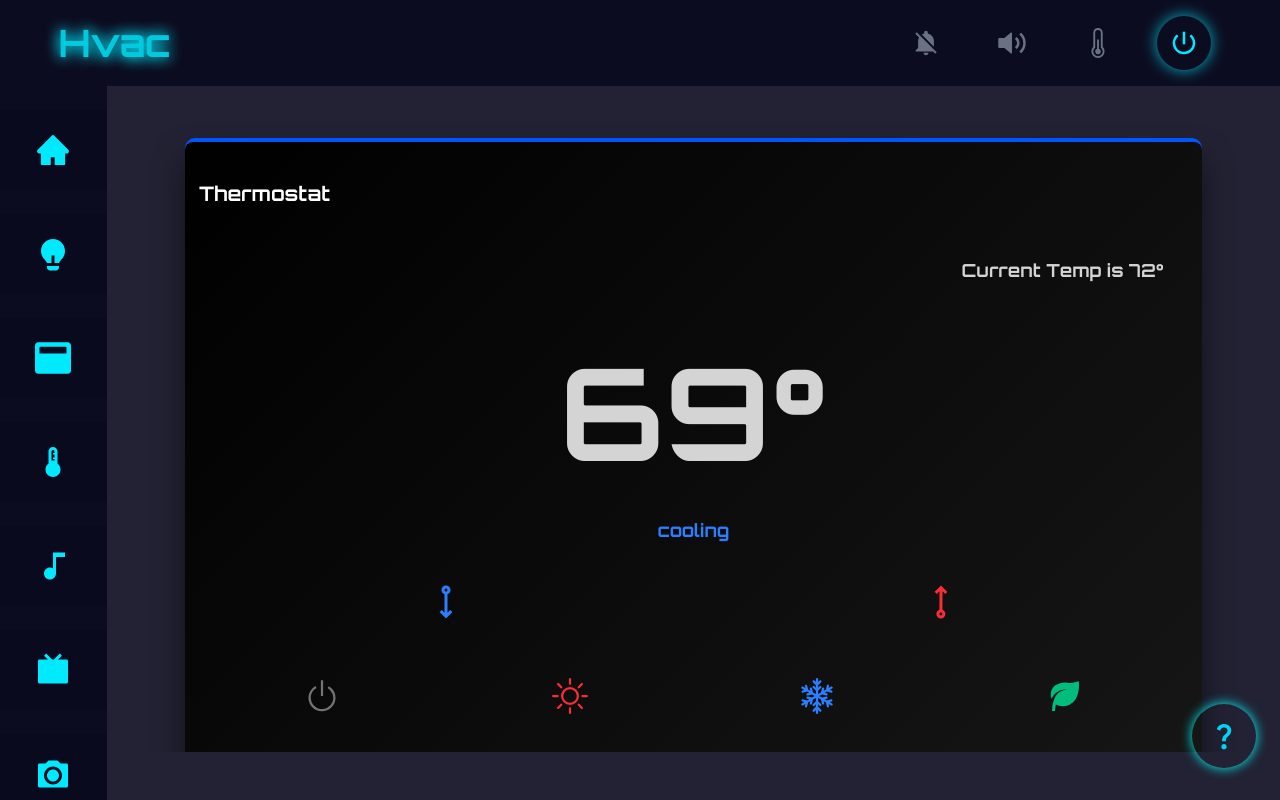
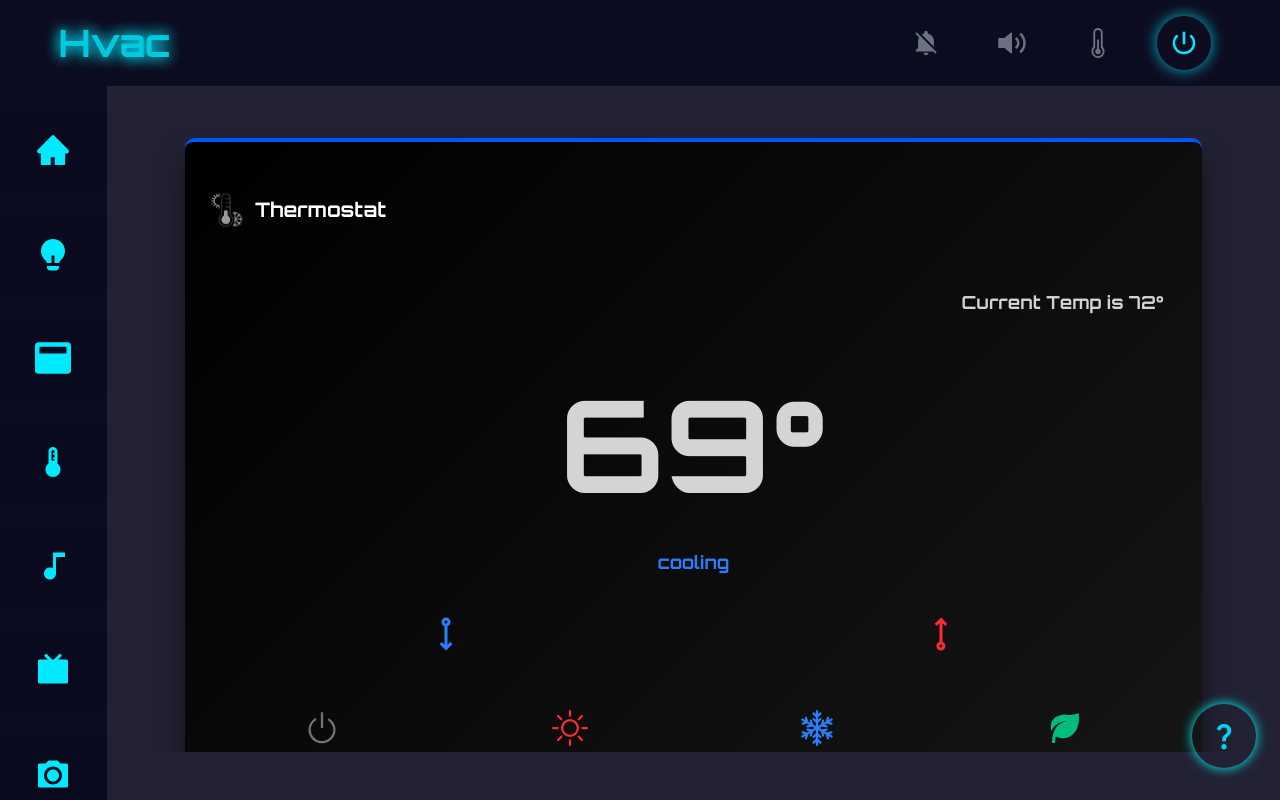
Before and after one commit to luckyboy2790/smart-home-ui-complete, a React (Vite) app: page /hvac in a window 1280 px wide. Built offline with nearby package versions, Linux system fonts and the light colour scheme.

Commit message:
fix: update hvac thermostat card title

```diff
--- a/src/pages/HVAC/components/AllTempControlCard.tsx
+++ b/src/pages/HVAC/components/AllTempControlCard.tsx
@@ -3,6 +3,7 @@ import styled from "styled-components";
 import { CgArrowLongDownC, CgArrowLongUpC } from "react-icons/cg";
 import { BsSun, BsSnow2, BsPower } from "react-icons/bs";
 import { BiSolidLeaf } from "react-icons/bi";
+import thermostatIcon from "/src/assets/thermostat.png";
 
 interface WrapperProps {
   status: "cooling" | "heating";
@@ -32,7 +33,10 @@ const ClimateControllCard = ({
   return (
     <StyledWrapper status={status}>
       <div className="card 2xl:min-h-[calc(100vh-250px)] h-auto">
-        <div className="heading uppercase">Thermostat</div>
+        <div className="heading uppercase flex justify-start items-center">
+          <img src={thermostatIcon} alt="thermostat" className="w-14 h-14" />
+          Thermostat
+        </div>
         <div className="flex flex-col justify-center items-center gap-6 w-full grow">
           <div className="w-full md:py-5 md:px-6 px-3 py-2.5">
             <h6 className="md:text-lg text-base text-right w-full text-neutral-300">
```
Also changed, not shown: src/assets/thermostat.png (added).
